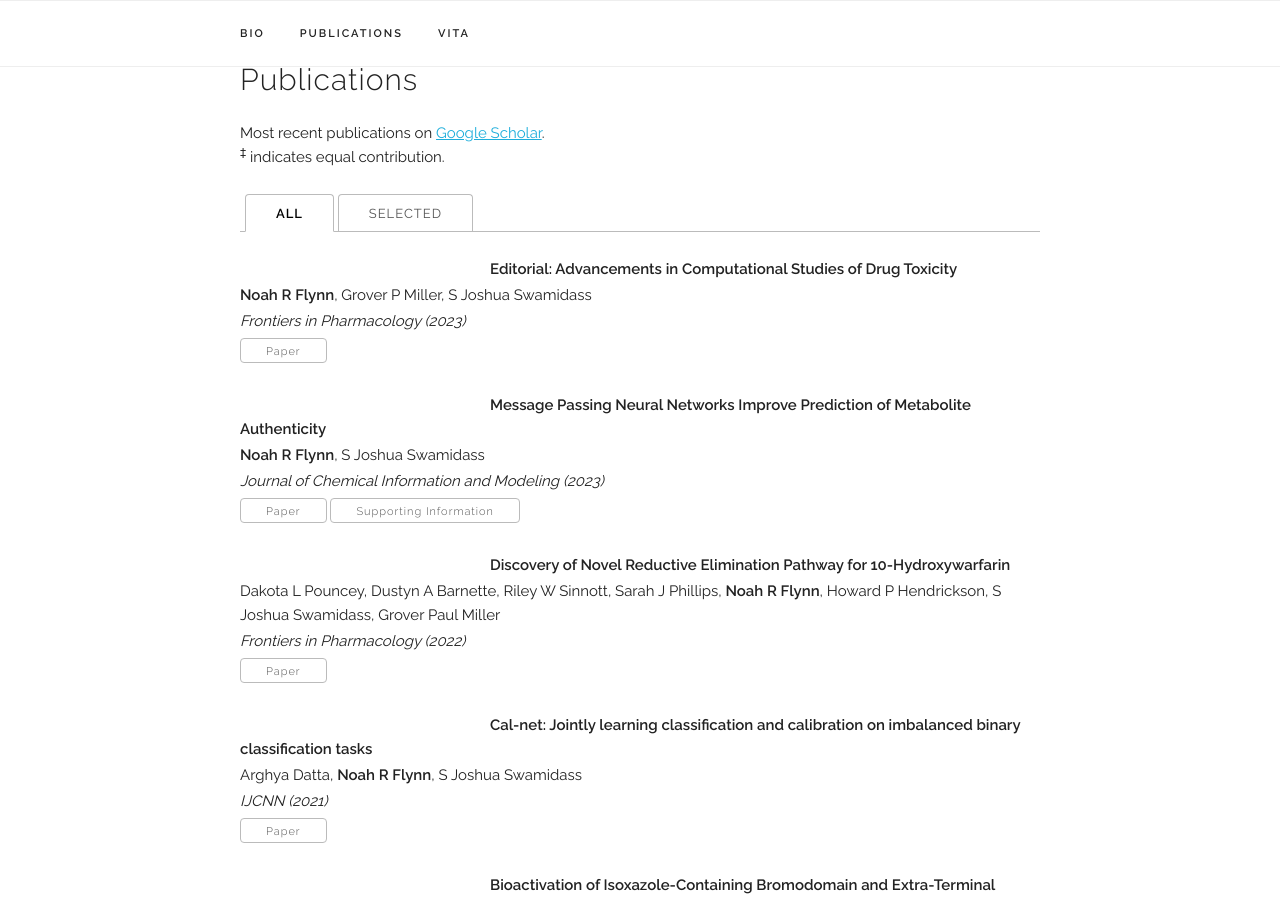
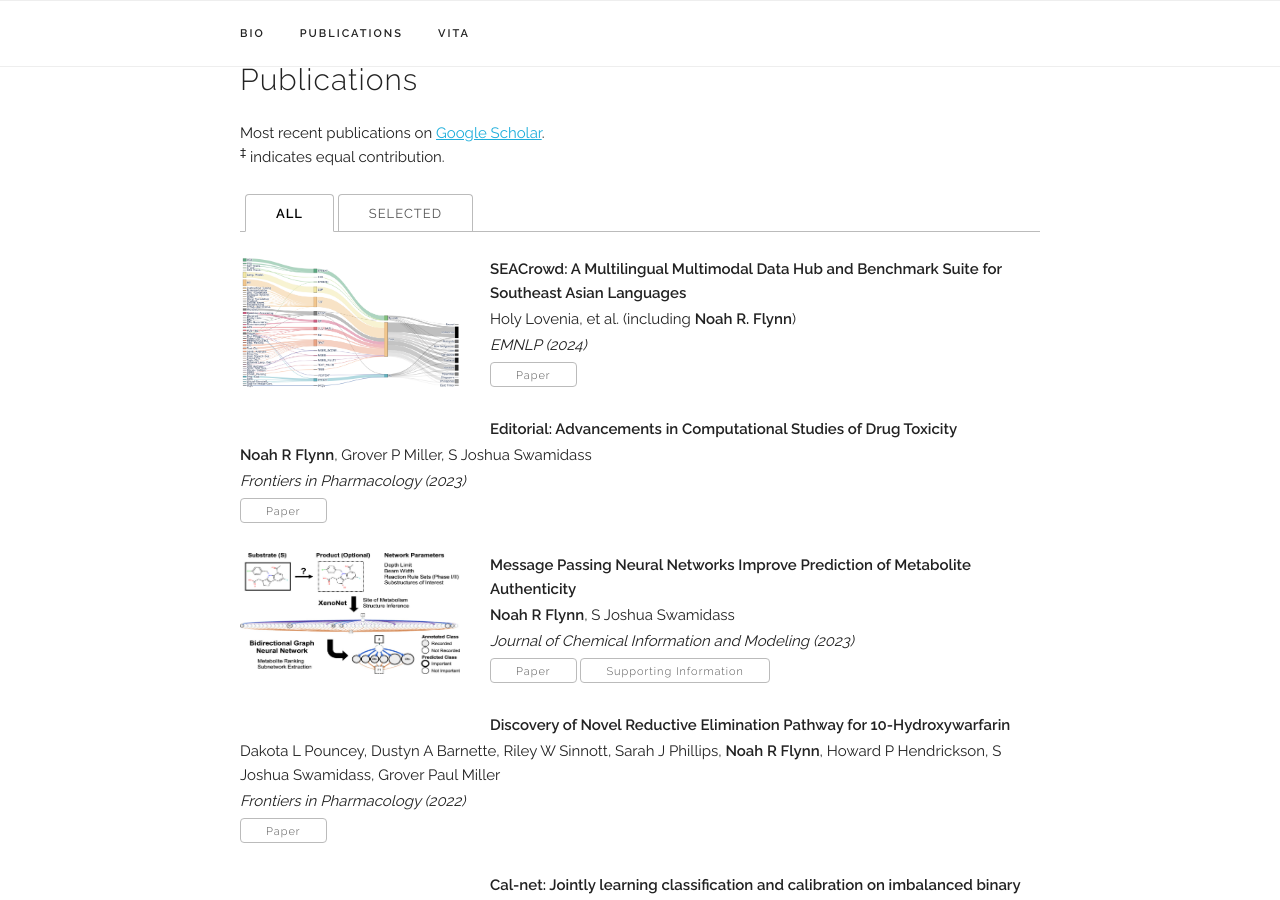
Before and after one commit to nrflynn2/nrflynn2.github.io, a Jekyll site: the page built from _pages/about.html, in a window 1280 px wide and 900 px high, scrolled down 1710 px. Built offline with Jekyll 4.4.1, drawn with Linux system fonts in a browser that asks for light colours; some web fonts are replaced.

Commit message:
Add new publication

```diff
--- a/_data/publications.yml
+++ b/_data/publications.yml
@@ -1,4 +1,11 @@
 papers:
+
+  - title: "SEACrowd: A Multilingual Multimodal Data Hub and Benchmark Suite for Southeast Asian Languages"
+    authors: "Holy Lovenia, et al. (including <b>Noah R. Flynn</b>)"
+    venue: "EMNLP (2024)"
+    paper_pdf: "files/publications/seacrowd_2024/paper.pdf"
+    teaser_image: "files/publications/seacrowd_2024/teaser.png"
+    selected: n
 
   - title: "Editorial: Advancements in Computational Studies of Drug Toxicity"
     authors: "<b>Noah R Flynn</b>, Grover P Miller, S Joshua Swamidass"
@@ -11,7 +18,7 @@ papers:
     venue: "Journal of Chemical Information and Modeling (2023)"
     paper_pdf: "https://pubs.acs.org/doi/abs/10.1021/acs.jcim.2c01383"
     supp_pdf: "files/publications/xenoscore_2023/supp.pdf"
-    teaser_imge: "files/publications/xenoscore_2023/teaser.jpeg"
+    teaser_image: "files/publications/xenoscore_2023/teaser.jpeg"
     selected: y
 
   - title: "Discovery of Novel Reductive Elimination Pathway for 10-Hydroxywarfarin"
```
